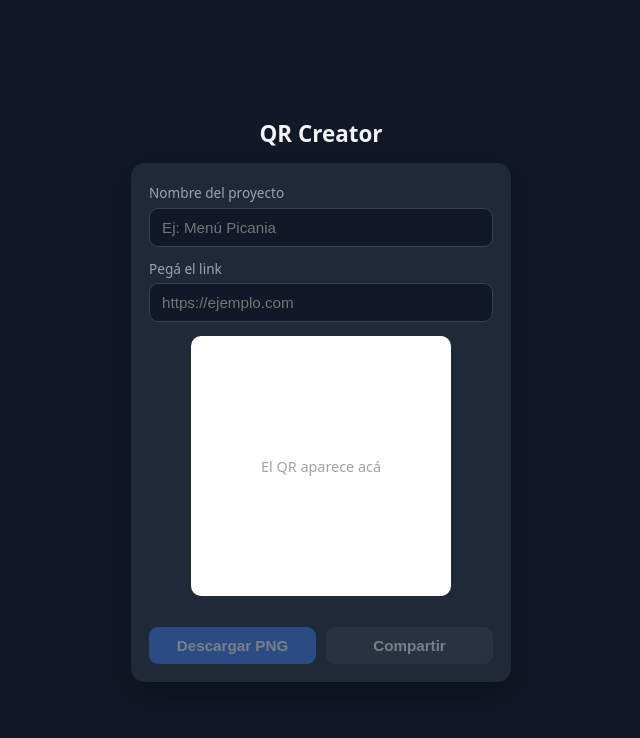
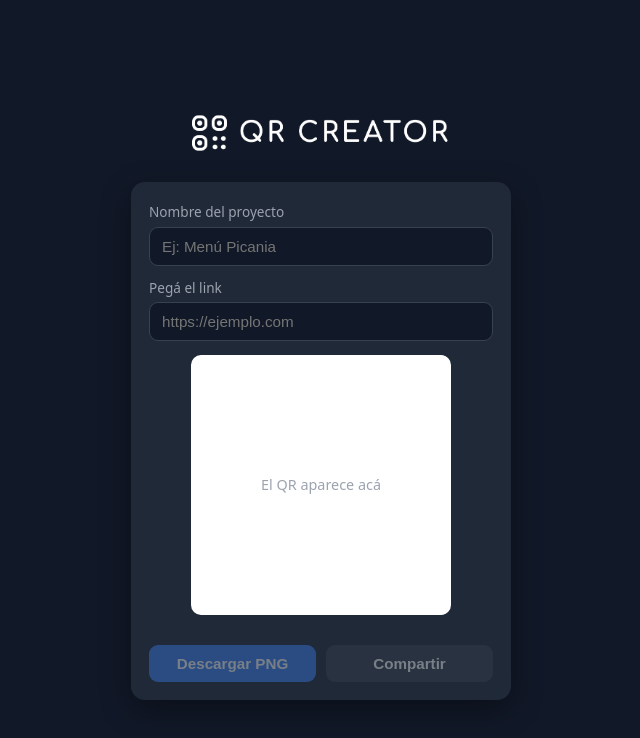
Before and after one commit to creadorqr/creadorqr.github.io, a plain HTML site: page index.html in a window 1280 px wide. Shown: the whole page, without its empty margins (319-959 px from the left). Drawn offline with Linux system fonts and the light colour scheme.

Commit message:
Logo en el encabezado

```diff
--- a/index.html
+++ b/index.html
@@ -16,7 +16,8 @@
     display: flex; flex-direction: column; align-items: center;
     padding: 24px 16px;
   }
-  h1 { font-size: 1.6rem; margin: 8px 0 20px; }
+  h1 { font-size: 1.6rem; margin: 8px 0 20px; line-height: 0; }
+  .logo { width: 280px; max-width: 80vw; height: auto; }
   .card {
     width: 100%; max-width: 420px;
     background: #1f2937; border-radius: 16px; padding: 20px;
@@ -49,7 +50,8 @@
   /* PC: compacto y centrado en la pantalla */
   @media (min-width: 768px) {
     body { padding: 16px; justify-content: center; }
-    h1 { font-size: 1.4rem; margin: 0 0 14px; }
+    h1 { font-size: 1.4rem; margin: 0 0 16px; }
+    .logo { width: 300px; }
     .card { max-width: 380px; padding: 18px; border-radius: 14px; }
     label { font-size: .85rem; }
     input[type=text] { padding: 10px 12px; font-size: .95rem; margin-top: 5px; border-radius: 9px; }
@@ -63,7 +65,7 @@
 </style>
 </head>
 <body>
-  <h1>QR Creator</h1>
+  <h1><img src="logo.png" alt="QR Creator" class="logo"></h1>
   <div class="card">
     <label for="name">Nombre del proyecto</label>
     <input id="name" type="text" autocomplete="off" placeholder="Ej: Menú Picania">
--- a/sw.js
+++ b/sw.js
@@ -1,5 +1,5 @@
-const CACHE = 'qr-creator-v2';
-const FILES = ['./', 'index.html', 'qrcode.js', 'manifest.json', 'icon.svg'];
+const CACHE = 'qr-creator-v3';
+const FILES = ['./', 'index.html', 'qrcode.js', 'manifest.json', 'icon.svg', 'logo.png'];
 
 self.addEventListener('install', e => {
   e.waitUntil(caches.open(CACHE).then(c => c.addAll(FILES)));
```
Also changed, not shown: logo.png (added).
